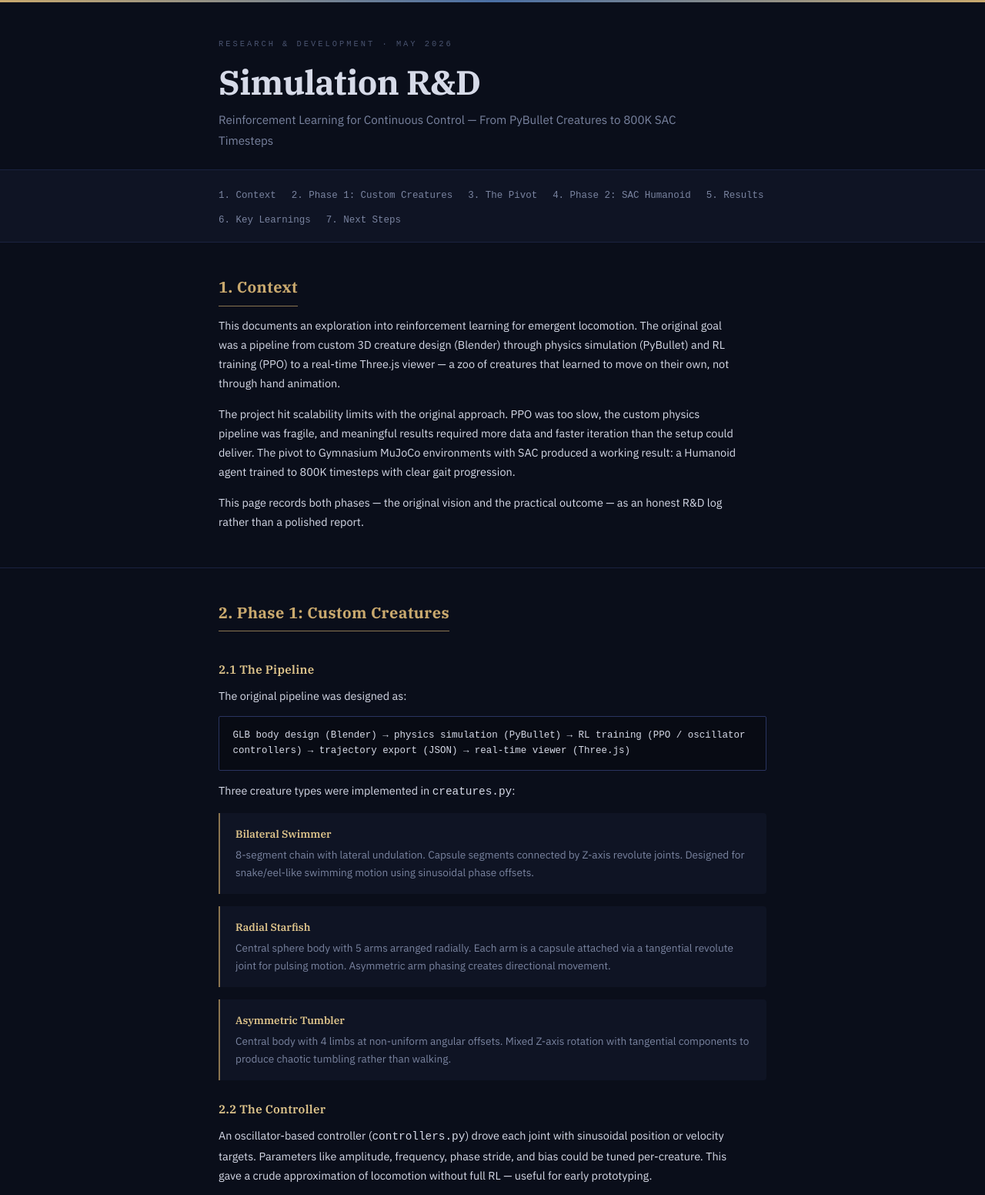
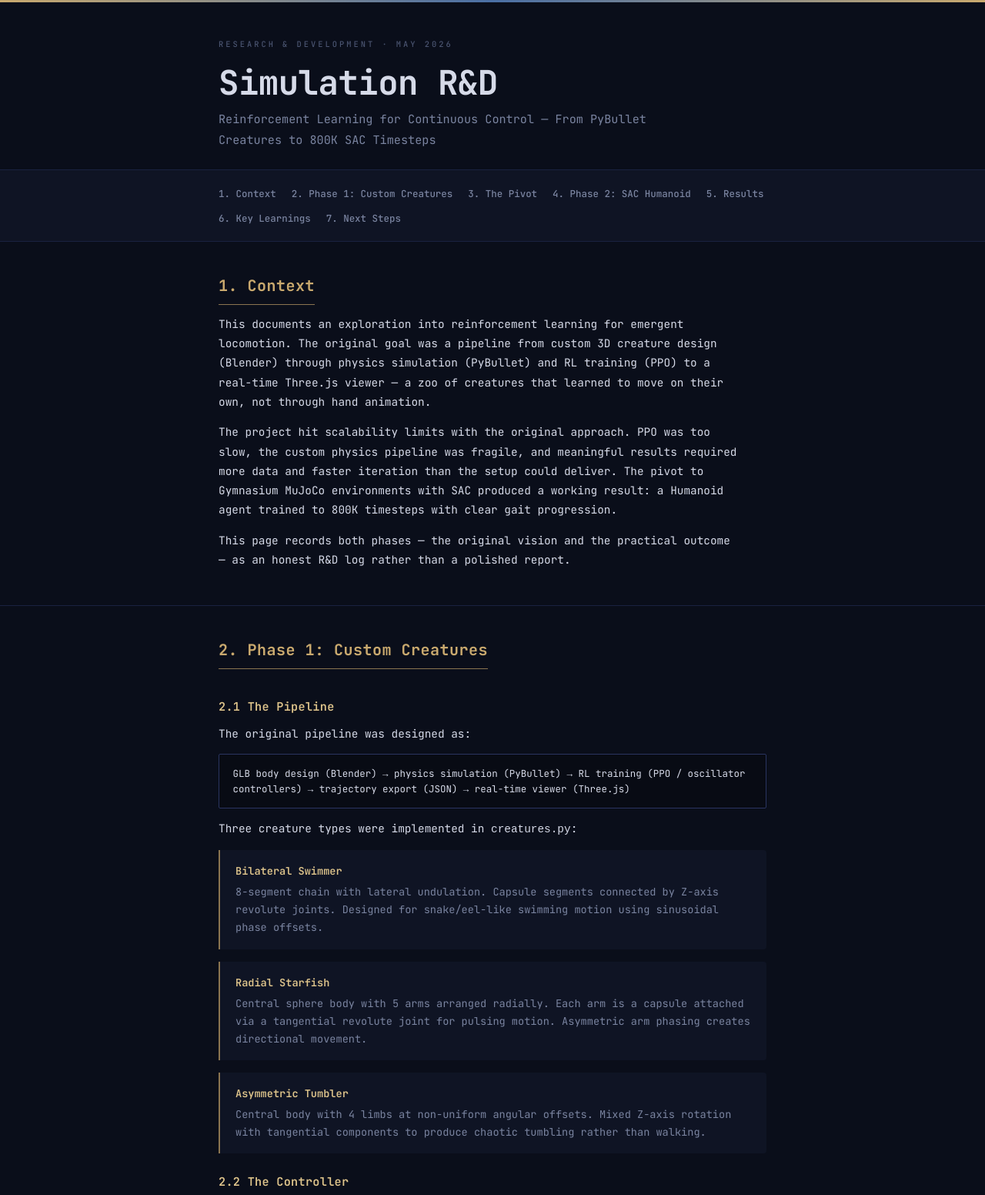
Before and after one commit to Omarindigo/SIMULATION_Report.github.io, a plain HTML site: page index.html in a window 1280 px wide. Shown: the top 1552 px of the page at 77% size. Drawn offline with Linux system fonts and the light colour scheme.

Commit message:
Full JetBrains Mono monospace — BSOD terminal feel across all text

```diff
--- a/css/style.css
+++ b/css/style.css
@@ -30,7 +30,7 @@ html {
 }
 
 body {
-  font-family: 'IBM Plex Sans', -apple-system, BlinkMacSystemFont, sans-serif;
+  font-family: 'JetBrains Mono', 'Fira Code', monospace;
   background: var(--bg);
   color: var(--text);
   line-height: 1.75;
@@ -88,11 +88,11 @@ a:hover {
   letter-spacing: 3px;
   color: var(--text-dim);
   margin-bottom: 1rem;
-  font-family: 'IBM Plex Mono', monospace;
+  font-family: 'JetBrains Mono', monospace;
 }
 
 .report-header__title {
-  font-family: 'IBM Plex Serif', serif;
+  font-family: 'JetBrains Mono', monospace;
   font-size: 2.75rem;
   font-weight: 700;
   color: var(--text);
@@ -126,7 +126,7 @@ a:hover {
   font-size: 0.78rem;
   font-weight: 500;
   color: var(--text-muted);
-  font-family: 'IBM Plex Mono', monospace;
+  font-family: 'JetBrains Mono', monospace;
   transition: color 0.15s;
 }
 
@@ -146,7 +146,7 @@ a:hover {
 }
 
 .section__num {
-  font-family: 'IBM Plex Serif', serif;
+  font-family: 'JetBrains Mono', monospace;
   font-size: 1.25rem;
   font-weight: 700;
   color: var(--gold);
@@ -158,7 +158,7 @@ a:hover {
 }
 
 .section__subtitle {
-  font-family: 'IBM Plex Serif', serif;
+  font-family: 'JetBrains Mono', monospace;
   font-size: 0.95rem;
   font-weight: 600;
   color: var(--gold-bright);
@@ -209,7 +209,7 @@ a:hover {
   font-weight: 600;
   color: var(--gold-bright);
   margin-bottom: 0.2rem;
-  font-family: 'IBM Plex Serif', serif;
+  font-family: 'JetBrains Mono', monospace;
 }
 
 .factor p {
@@ -264,7 +264,7 @@ a:hover {
   border: 1px solid var(--border-light);
   border-radius: var(--radius);
   padding: 0.9rem 1.1rem;
-  font-family: 'IBM Plex Mono', 'SF Mono', monospace;
+  font-family: 'JetBrains Mono', 'Fira Code', monospace;
   font-size: 0.78rem;
   color: var(--text);
   overflow-x: auto;
@@ -329,7 +329,7 @@ a:hover {
   padding: 0.4rem 1.25rem;
   border: none;
   border-radius: var(--radius);
-  font-family: 'IBM Plex Mono', monospace;
+  font-family: 'JetBrains Mono', monospace;
   font-size: 0.75rem;
   font-weight: 500;
   cursor: pointer;
@@ -380,7 +380,7 @@ a:hover {
   text-transform: uppercase;
   letter-spacing: 2px;
   color: var(--text-dim);
-  font-family: 'IBM Plex Mono', monospace;
+  font-family: 'JetBrains Mono', monospace;
 }
 
 .report-footer__link {
--- a/index.html
+++ b/index.html
@@ -8,7 +8,7 @@
   <link rel="stylesheet" href="css/style.css" />
   <link rel="preconnect" href="https://fonts.googleapis.com" />
   <link rel="preconnect" href="https://fonts.gstatic.com" crossorigin />
-  <link href="https://fonts.googleapis.com/css2?family=IBM+Plex+Sans:wght@400;500;600;700&family=IBM+Plex+Serif:wght@400;600;700&display=swap" rel="stylesheet" />
+  <link href="https://fonts.googleapis.com/css2?family=JetBrains+Mono:ital,wght@0,400;0,500;0,600;0,700;1,400;1,600&display=swap" rel="stylesheet" />
 </head>
 <body>
 
```
